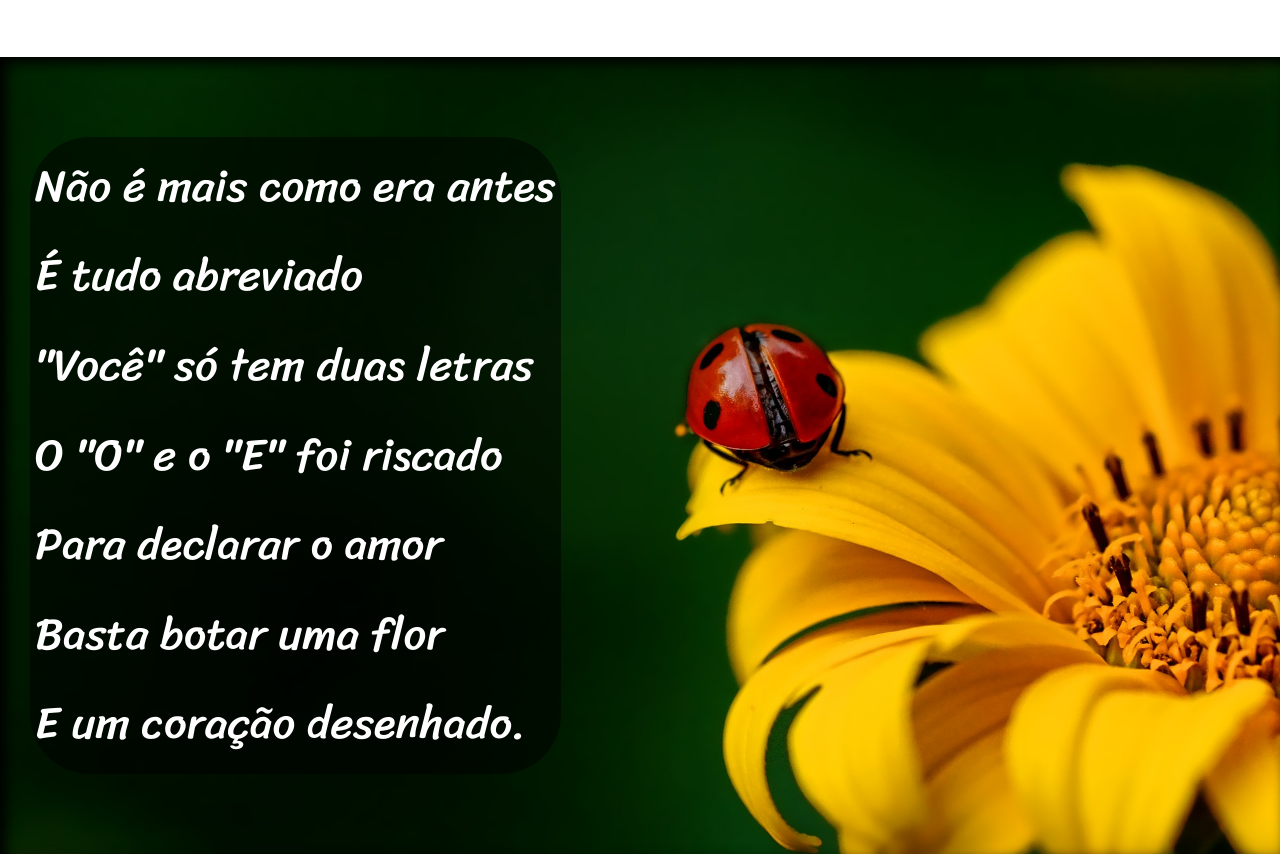
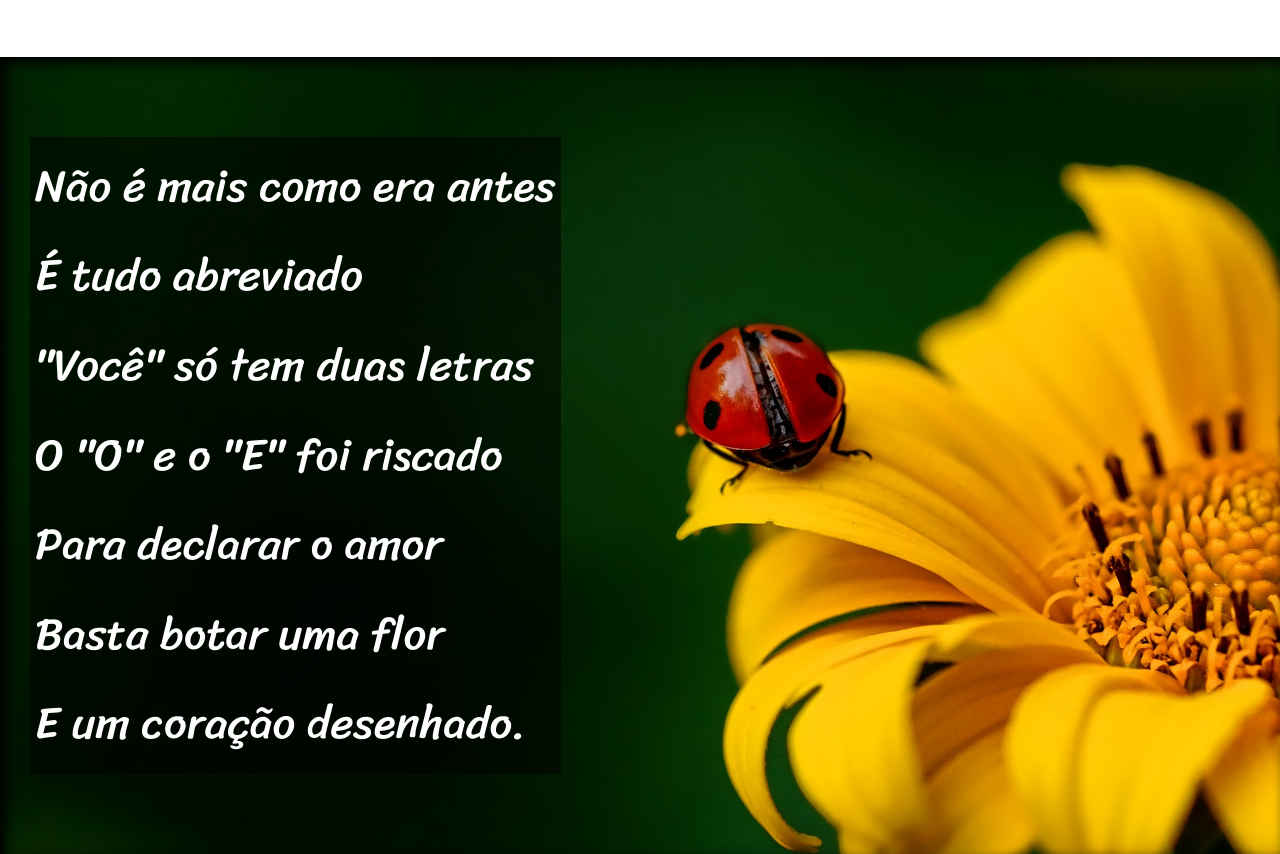
Before and after one commit to edsonschmidt95/projeto-cordel, a plain HTML site: page index.html in a window 1280 px wide. Shown: the part 1080-1934 px from the top of the page. Drawn offline with Linux system fonts and the light colour scheme.

Commit message:
ajuste css

```diff
--- a/estilo/style.css
+++ b/estilo/style.css
@@ -65,7 +65,6 @@ section.imagem{
 section.imagem > p{
     display: inline-block;
     padding: 5px;
-    border-radius: 60px;
     background-color: rgba(0, 0, 0, 0.514);
 }
 section#img01{
```
